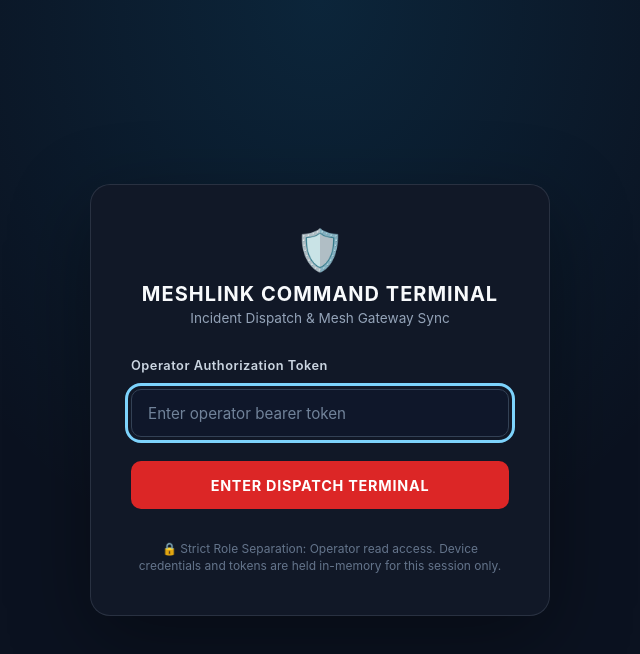
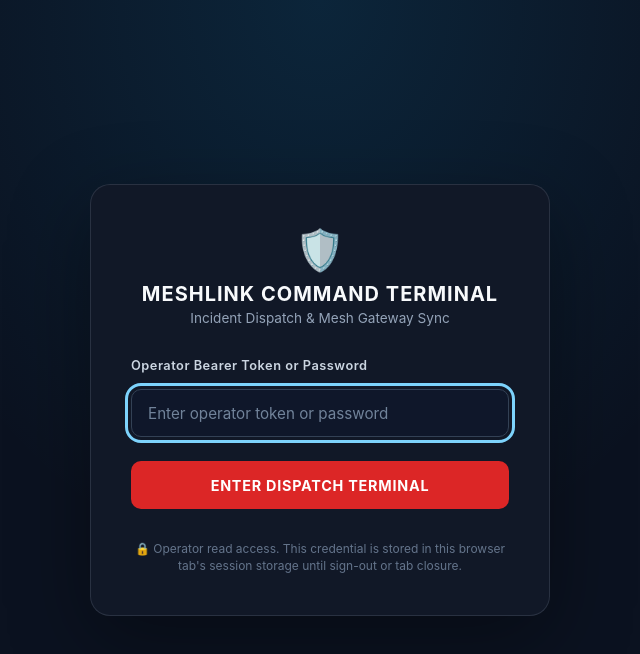
Before and after one commit to deekshudevang/Nexus-Support, a React (Vite) app in the folder cloud/frontend/: page / in a window 1280 px wide. Shown: the top 654 px of the page, without its empty margins (320-960 px from the left). Built offline with nearby package versions, Linux system fonts and the light colour scheme.

Commit message:
ux: clarify operator login and session credential storage

```diff
--- a/cloud/frontend/src/App.jsx
+++ b/cloud/frontend/src/App.jsx
@@ -333,13 +333,13 @@ export default function App() {
 
           <form onSubmit={handleLoginSubmit} style={styles.authForm}>
             <label style={styles.authLabel} htmlFor="token-input">
-              Operator Authorization Token
+              Operator Bearer Token or Password
             </label>
             <input
               id="token-input"
               data-testid="token-input"
               type="password"
-              placeholder="Enter operator bearer token"
+              placeholder="Enter operator token or password"
               value={loginInput}
               onChange={(e) => setLoginInput(e.target.value)}
               style={styles.authInput}
@@ -364,7 +364,7 @@ export default function App() {
           </form>
 
           <div style={styles.authFooter}>
-            🔒 Strict Role Separation: Operator read access. Device credentials and tokens are held in-memory for this session only.
+            🔒 Operator read access. This credential is stored in this browser tab's session storage until sign-out or tab closure.
           </div>
         </div>
       </div>
```
